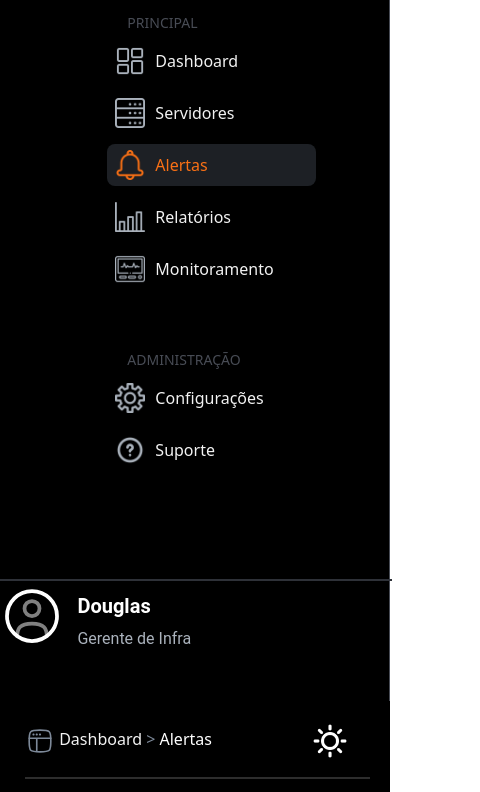
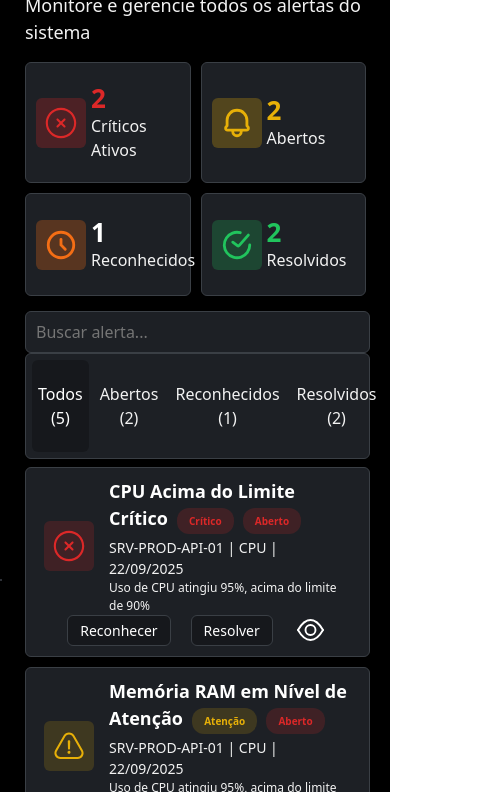
Before and after one commit to n0Broke/noBroke-web, a website: page web/public/dashboard/Alertas.html in a window 390 px wide. Shown: the part 143-935 px from the top of the page, 480 px wide, since content can reach past the window. Drawn offline with nearby package versions, Linux system fonts and the light colour scheme; files whose address does not match are found by name.

Commit message:
Responsividade Alerta

```diff
--- a/web/public/css/dashResponsivo.css
+++ b/web/public/css/dashResponsivo.css
@@ -32,4 +32,38 @@
         min-width: 100%;
         justify-content: center;
     }
+
+    .cards-alerta-central {
+        display: flex;
+        flex-wrap: wrap;
+    }
+
+    .card-alerta-geral {
+        display: flex;
+        min-width: 48%;
+        min-height: 45%;
+        gap: 5px;
+    }
+
+    .central-alerta-filtros {
+        display: block;
+        margin-bottom: 50px;
+        width: 100%;
+    }
+
+    .central-alerta-filtros input {
+        display: flex;
+        width: 100%;
+    }
+
+    .lista-alertas {
+        display: flex;
+        flex-wrap: wrap;
+    }
+
+    .alerta01, .alerta02, .alerta03, .alerta04, .alerta05 {
+        display: flex;
+        flex-direction: column;
+    }
+
 }
--- a/web/public/dashboard/Alertas.html
+++ b/web/public/dashboard/Alertas.html
@@ -24,6 +24,7 @@
 
     <link rel="stylesheet" href="../css/dashboard.css">
 
+    <link rel="stylesheet" href="../css/dashResponsivo.css">
     <link rel="icon" href="./assets/imgs-logo-nobroke/noBroke-menor-sem-fundo.png">
 
     <link href="https://cdn.jsdelivr.net/npm/bootstrap@5.0.2/dist/css/bootstrap.min.css" rel="stylesheet">
```
